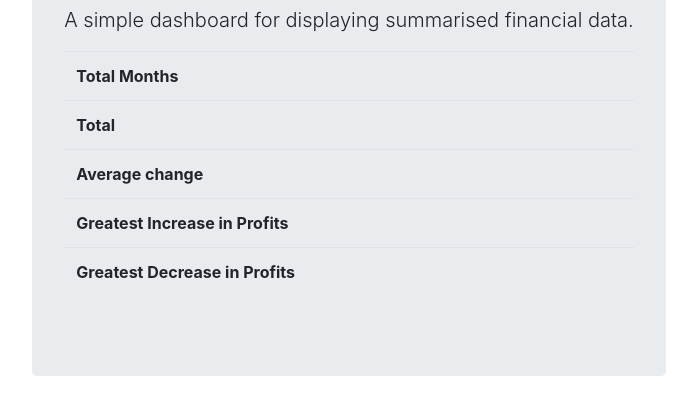
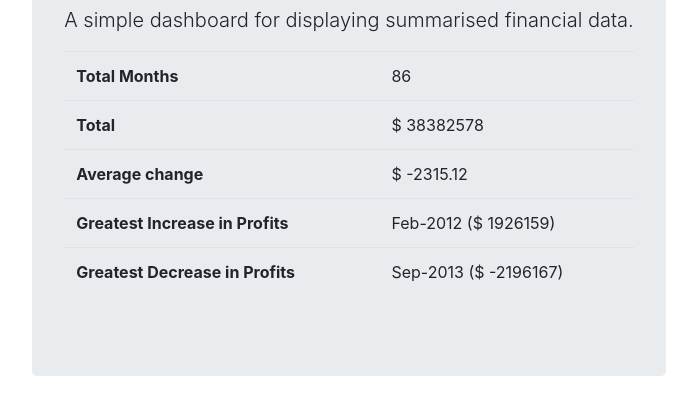
Before and after one commit to OsmanTolo/Console-Finances, a plain HTML site: page index.html in a window 1280 px wide. Shown: the part 263-678 px from the top of the page, without its empty margins (291-988 px from the left). Drawn offline with nearby package versions, Linux system fonts and the light colour scheme.

Commit message:
Used DOM manipulation to display the results of the JS code to the webpage

```diff
--- a/index.html
+++ b/index.html
@@ -33,7 +33,7 @@
             </tr>
             <tr>
               <th scope="row">Average change</th>
-              <td><span id="total"></span></td>
+              <td><span id="averageChange"></span></td>
             </tr>
             <tr>
               <th scope="row">Greatest Increase in Profits</th>
--- a/index.js
+++ b/index.js
@@ -90,6 +90,7 @@ let finances = [
 /** 1) The total number of months included in the dataset. */
 let totalMonths = finances.length;
 console.log(`Total Months: ${totalMonths}`);
+document.getElementById("totalMonths").innerHTML = totalMonths;
 
 /** 2) The net total amount of Profit/Losses over the entire period.
  * (a) Create empty arr vaiables to store the amount and dates separately
@@ -107,7 +108,8 @@ for (let i = 0; i < finances.length; i++) {
   datesArr.push(date);
 }
 let netTotal = amountArr.reduce((a, b) => a + b, 0);
-console.log(`Total: $${netTotal}`);
+console.log(`Total: $ ${netTotal}`);
+document.getElementById("total").innerHTML = `$ ${netTotal}`;
 
 /** 3) Month to month profit/loss average change */
 /** 4) Gretest increase in profits over the entire period */
@@ -147,15 +149,22 @@ for (let i = 1; i < finances.length; i++) {
 /**The average month to month change to two decimal places */
 let change = changeArr.reduce((a, b) => a + b, 0);
 let averageChange = (change / (totalMonths - 1)).toFixed(2);
-console.log(`Average change: $${averageChange}`);
+console.log(`Average change: $ ${averageChange}`);
+document.getElementById("averageChange").innerHTML = `$ ${averageChange}`;
 
 // TODO: change hard coded dates
 console.log(
   `Greatest Increase in Profits: ${finances[25][0]} ($${biggestProfit})`
 );
+document.getElementById(
+  "greatestProfit"
+).innerHTML = `${finances[25][0]} ($ ${biggestProfit})`;
 console.log(
-  `Greatest Decrease in Profits:  ${finances[44][0]} ($${smallestProfit})`
+  `Greatest Decrease in Profits:  ${finances[44][0]} ($ ${smallestProfit})`
 );
+document.getElementById(
+  "greatestLoss"
+).innerHTML = `${finances[44][0]} ($ ${smallestProfit})`;
 
 console.log("******************** Alternative Solution *******************");
 console.log(
```
